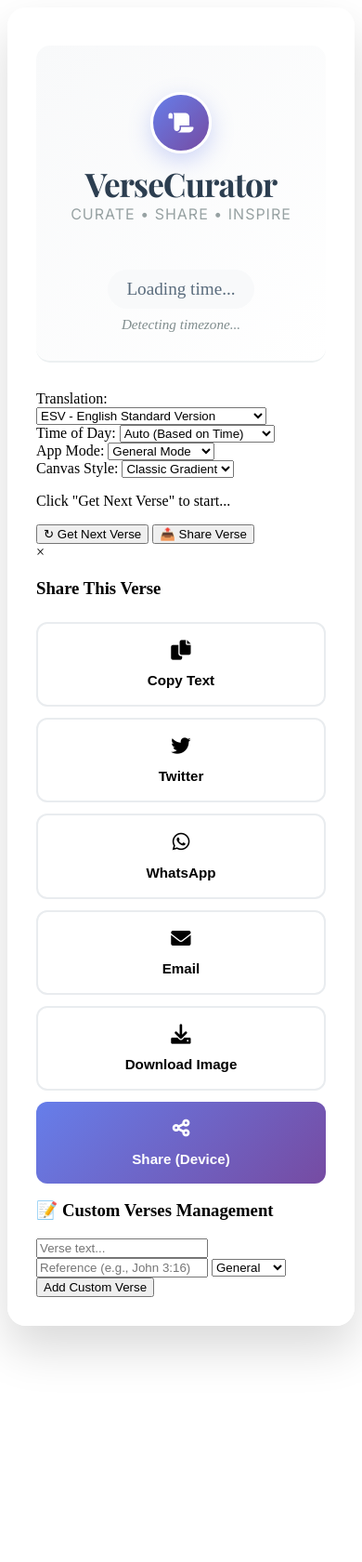
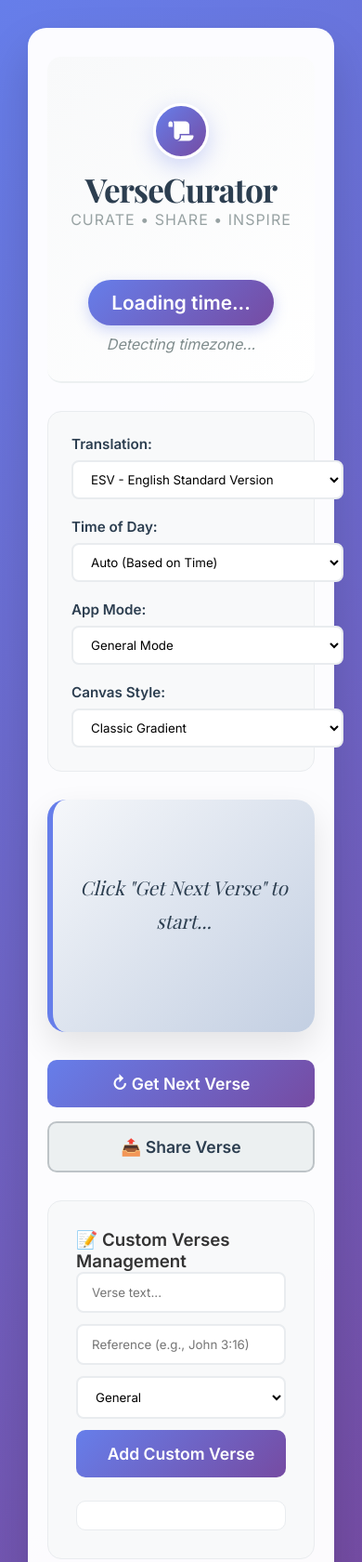
Before and after one commit to mashifmj-prog/VerseCurator, a plain HTML site: page index.html in a window 390 px wide. Shown: the top 1680 px of the page at 93% size. Before the commit the page ends 1434 px from the top, so only its background shows below. Drawn offline with nearby package versions, Linux system fonts and the light colour scheme.

Commit message:
Update style.css

```diff
--- a/style.css
+++ b/style.css
@@ -1,10 +1,34 @@
+* {
+    margin: 0;
+    padding: 0;
+    box-sizing: border-box;
+}
+
+body {
+    font-family: 'Inter', sans-serif;
+    background: linear-gradient(135deg, #667eea 0%, #764ba2 100%);
+    min-height: 100vh;
+    padding: 20px;
+    color: #333;
+}
+
+.container {
+    max-width: 900px;
+    margin: 0 auto;
+    background: rgba(255, 255, 255, 0.98);
+    border-radius: 20px;
+    padding: 30px;
+    box-shadow: 0 25px 50px rgba(0, 0, 0, 0.15);
+    border: 1px solid rgba(255, 255, 255, 0.5);
+}
+
 /* Logo and Header Styles */
 .logo-header {
     display: flex;
     align-items: center;
     justify-content: center;
     gap: 20px;
-    margin-bottom: 15px;
+    margin-bottom: 20px;
     padding: 20px 0;
 }
 
@@ -62,34 +86,199 @@
     margin-top: 10px;
 }
 
+.header-info {
+    margin-top: 20px;
+}
+
 .time-display {
-    font-size: 1.2em;
-    color: #5a6c7d;
-    font-weight: 400;
+    font-size: 1.3em;
+    color: #2c3e50;
+    font-weight: 600;
     margin-top: 15px;
-    background: #f8f9fa;
-    padding: 10px 20px;
+    background: linear-gradient(135deg, #667eea 0%, #764ba2 100%);
+    color: white;
+    padding: 12px 25px;
     border-radius: 25px;
     display: inline-block;
+    box-shadow: 0 5px 15px rgba(102, 126, 234, 0.3);
 }
 
 .timezone-display {
-    font-size: 0.95em;
+    font-size: 1em;
     color: #7f8c8d;
-    margin-top: 8px;
+    margin-top: 10px;
     font-style: italic;
 }
 
-/* Share Modal Grid Update */
+/* Settings Panel */
+.settings-panel {
+    background: #f8f9fa;
+    padding: 25px;
+    border-radius: 15px;
+    margin-bottom: 25px;
+    display: grid;
+    grid-template-columns: repeat(auto-fit, minmax(220px, 1fr));
+    gap: 20px;
+    border: 1px solid #e9ecef;
+}
+
+.setting-group {
+    display: flex;
+    flex-direction: column;
+}
+
+.setting-group label {
+    font-weight: 600;
+    margin-bottom: 8px;
+    color: #2c3e50;
+    font-size: 0.95em;
+}
+
+.setting-group select {
+    padding: 10px 15px;
+    border: 2px solid #e9ecef;
+    border-radius: 8px;
+    font-family: 'Inter', sans-serif;
+    background: white;
+    transition: border-color 0.3s ease;
+}
+
+.setting-group select:focus {
+    border-color: #667eea;
+    outline: none;
+}
+
+/* Verse Card */
+.verse-card {
+    background: linear-gradient(135deg, #f5f7fa 0%, #c3cfe2 100%);
+    border-radius: 20px;
+    padding: 50px;
+    margin: 30px 0;
+    text-align: center;
+    box-shadow: 0 15px 35px rgba(0, 0, 0, 0.1);
+    border-left: 6px solid #667eea;
+    min-height: 250px;
+    display: flex;
+    align-items: center;
+    justify-content: center;
+}
+
+.verse-content {
+    max-width: 800px;
+}
+
+.verse-text {
+    font-family: 'Playfair Display', serif;
+    font-size: 1.6em;
+    line-height: 1.7;
+    color: #2c3e50;
+    margin-bottom: 25px;
+    font-style: italic;
+}
+
+.verse-reference {
+    font-size: 1.3em;
+    color: #667eea;
+    font-weight: 700;
+    margin-bottom: 10px;
+}
+
+.verse-translation {
+    font-size: 1em;
+    color: #95a5a6;
+    font-style: italic;
+    margin-top: 15px;
+}
+
+/* Controls */
+.controls {
+    display: flex;
+    gap: 15px;
+    margin: 30px 0;
+    justify-content: center;
+    flex-wrap: wrap;
+}
+
+.btn {
+    padding: 15px 30px;
+    border: none;
+    border-radius: 10px;
+    font-size: 1.1em;
+    cursor: pointer;
+    transition: all 0.3s ease;
+    font-family: 'Inter', sans-serif;
+    font-weight: 600;
+    min-width: 160px;
+}
+
+.btn.primary {
+    background: linear-gradient(135deg, #667eea 0%, #764ba2 100%);
+    color: white;
+}
+
+.btn.secondary {
+    background: #ecf0f1;
+    color: #2c3e50;
+    border: 2px solid #bdc3c7;
+}
+
+.btn:hover {
+    transform: translateY(-3px);
+    box-shadow: 0 8px 20px rgba(0, 0, 0, 0.2);
+}
+
+.btn.primary:hover {
+    background: linear-gradient(135deg, #5a6fd8 0%, #6a4190 100%);
+}
+
+/* Modal Styles */
+.modal {
+    display: none;
+    position: fixed;
+    z-index: 1000;
+    left: 0;
+    top: 0;
+    width: 100%;
+    height: 100%;
+    background-color: rgba(0,0,0,0.5);
+    backdrop-filter: blur(5px);
+}
+
+.modal-content {
+    background-color: white;
+    margin: 10% auto;
+    padding: 40px;
+    border-radius: 20px;
+    width: 90%;
+    max-width: 600px;
+    position: relative;
+    box-shadow: 0 20px 40px rgba(0,0,0,0.2);
+}
+
+.close {
+    color: #aaa;
+    float: right;
+    font-size: 32px;
+    font-weight: bold;
+    position: absolute;
+    right: 20px;
+    top: 15px;
+    cursor: pointer;
+}
+
+.close:hover {
+    color: #000;
+}
+
 .share-options-grid {
     display: grid;
     grid-template-columns: repeat(3, 1fr);
-    gap: 12px;
+    gap: 15px;
     margin-top: 25px;
 }
 
 .share-option {
-    padding: 18px 12px;
+    padding: 20px 15px;
     border: 2px solid #e9ecef;
     background: white;
     border-radius: 12px;
@@ -111,11 +300,10 @@
 }
 
 .share-option i {
-    font-size: 1.4em;
+    font-size: 1.6em;
     margin-bottom: 5px;
 }
 
-/* Device Share Button Special Styling */
 .share-option.device-share {
     background: linear-gradient(135deg, #667eea 0%, #764ba2 100%);
     color: white;
@@ -128,57 +316,73 @@
     transform: translateY(-3px) scale(1.02);
 }
 
-/* Responsive Design for Share Grid */
-@media (max-width: 768px) {
-    .share-options-grid {
-        grid-template-columns: repeat(2, 1fr);
+/* Custom Verses Section */
+.custom-verses-section {
+    background: #f8f9fa;
+    padding: 30px;
+    border-radius: 15px;
+    margin: 30px 0;
+    border: 1px solid #e9ecef;
 }
 
-    .logo-header {
-        flex-direction: column;
-        gap: 15px;
-        text-align: center;
+.custom-verse-form {
+    display: grid;
+    grid-template-columns: 2fr 1fr 1fr auto;
+    gap: 12px;
+    margin-bottom: 25px;
 }
 
-    .title-section {
-        text-align: center;
+.form-input {
+    padding: 12px 15px;
+    border: 2px solid #e9ecef;
+    border-radius: 8px;
+    font-family: 'Inter', sans-serif;
+    background: white;
 }
 
-    .title-section h1 {
-        font-size: 2.5em;
+.custom-verses-list {
+    max-height: 300px;
+    overflow-y: auto;
+    background: white;
+    border-radius: 10px;
+    padding: 15px;
+    border: 1px solid #e9ecef;
 }
 
-    .logo {
-        width: 60px;
-        height: 60px;
+.custom-verse-item {
+    background: white;
+    padding: 15px;
+    margin: 8px 0;
+    border-radius: 8px;
+    border-left: 5px solid #667eea;
+    display: flex;
+    justify-content: space-between;
+    align-items: center;
+    box-shadow: 0 2px 8px rgba(0,0,0,0.1);
 }
 
-    .logo i {
-        font-size: 24px;
+.custom-verse-item .verse-content {
+    flex-grow: 1;
 }
 
-    .share-option.device-share {
-        grid-column: span 2;
-    }
+.custom-verse-item .verse-time {
+    background: #ecf0f1;
+    padding: 4px 12px;
+    border-radius: 15px;
+    font-size: 0.8em;
+    margin-left: 10px;
+    font-weight: 600;
 }
 
-@media (max-width: 480px) {
-    .share-options-grid {
-        grid-template-columns: 1fr;
-    }
-
-    .title-section h1 {
-        font-size: 2.2em;
-    }
-
-    .tagline {
-        font-size: 1em;
-        letter-spacing: 1px;
-    }
-
-    .share-option.device-share {
-        grid-column: span 1;
-    }
+.delete-verse {
+    background: #e74c3c;
+    color: white;
+    border: none;
+    padding: 8px 12px;
+    border-radius: 5px;
+    cursor: pointer;
+    margin-left: 10px;
+    font-weight: 600;
 }
 
 /* Notification Styles */
@@ -206,14 +410,84 @@
     to { transform: translateX(100%); opacity: 0; }
 }
 
-/* Enhanced container styling */
+/* Responsive Design */
+@media (max-width: 768px) {
     .container {
-    max-width: 900px;
-    margin: 0 auto;
-    background: rgba(255, 255, 255, 0.98);
-    border-radius: 20px;
-    padding: 30px;
-    box-shadow: 0 25px 50px rgba(0, 0, 0, 0.15);
-    backdrop-filter: blur(10px);
-    border: 1px solid rgba(255, 255, 255, 0.5);
+        padding: 20px;
+        margin: 10px;
     }
+
+    .logo-header {
+        flex-direction: column;
+        gap: 15px;
+        text-align: center;
+    }
+
+    .title-section {
+        text-align: center;
+    }
+
+    .title-section h1 {
+        font-size: 2.5em;
+    }
+
+    .logo {
+        width: 60px;
+        height: 60px;
+    }
+
+    .logo i {
+        font-size: 24px;
+    }
+
+    .verse-text {
+        font-size: 1.3em;
+    }
+
+    .settings-panel {
+        grid-template-columns: 1fr;
+    }
+
+    .custom-verse-form {
+        grid-template-columns: 1fr;
+    }
+
+    .share-options-grid {
+        grid-template-columns: repeat(2, 1fr);
+    }
+
+    .share-option.device-share {
+        grid-column: span 2;
+    }
+
+    .controls {
+        flex-direction: column;
+    }
+
+    .btn {
+        width: 100%;
+    }
+}
+
+@media (max-width: 480px) {
+    .share-options-grid {
+        grid-template-columns: 1fr;
+    }
+
+    .title-section h1 {
+        font-size: 2.2em;
+    }
+
+    .tagline {
+        font-size: 1em;
+        letter-spacing: 1px;
+    }
+
+    .share-option.device-share {
+        grid-column: span 1;
+    }
+
+    .verse-card {
+        padding: 30px 20px;
+    }
+}
```
Lines whose indentation alone changed are shown as unchanged.
